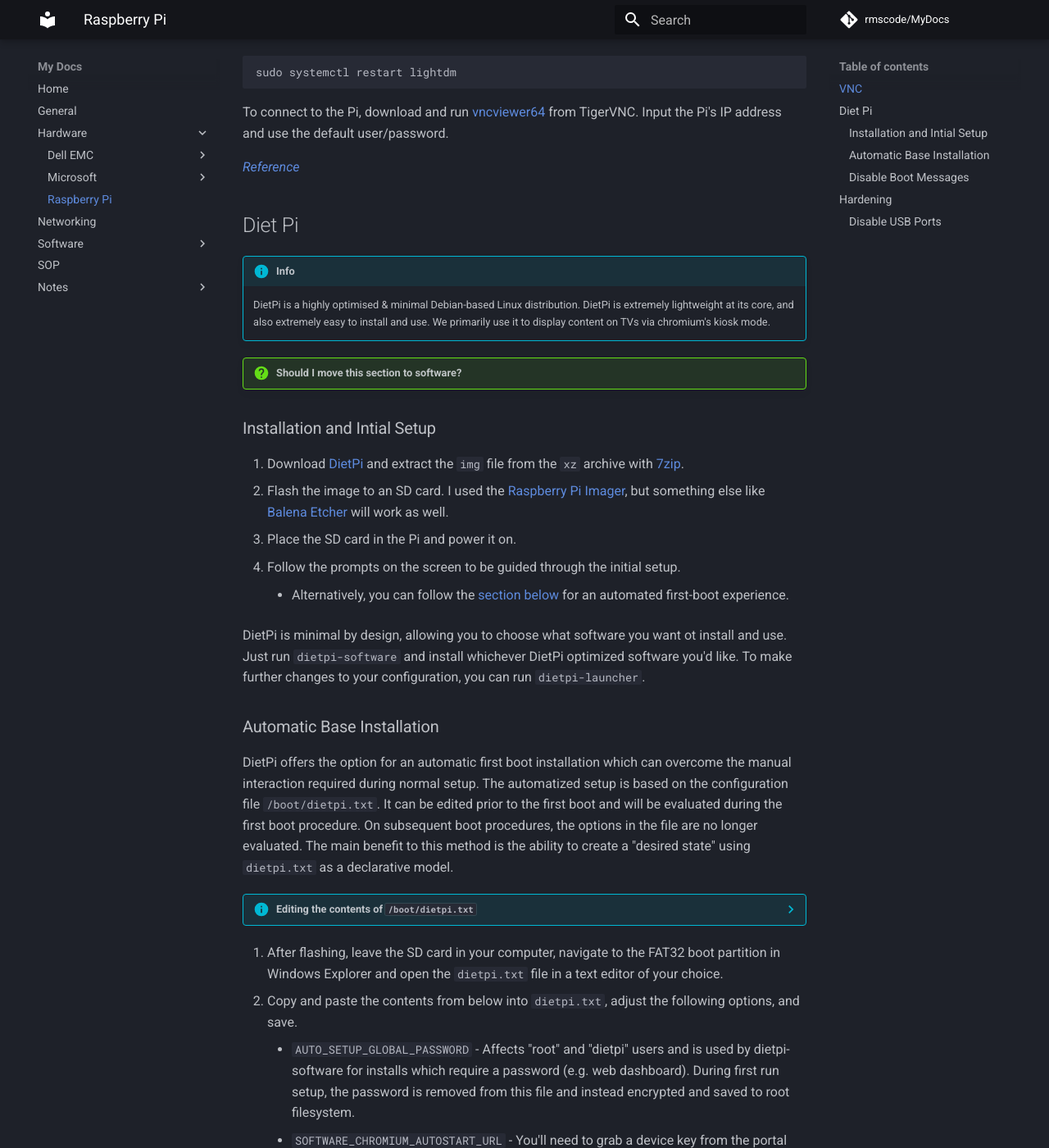
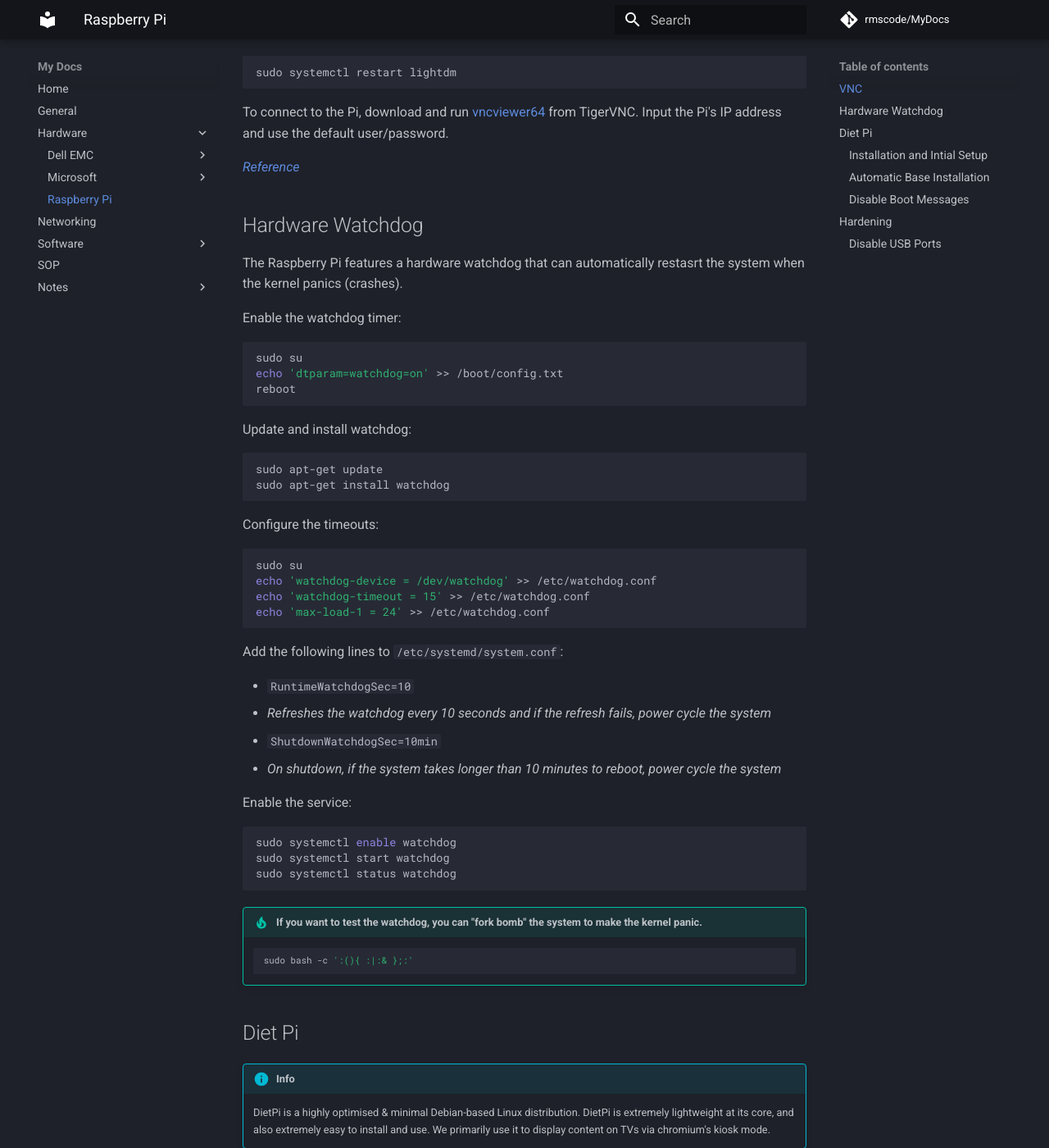
Before and after one commit to rmscode/binary-garden, an MkDocs documentation site: the page built from docs/hardware/raspberrypi.md, in a window 1280 px wide and 1400 px high, scrolled down 1195 px. Shown: the whole window at 82% size. Built offline with MkDocs 1.6.1 and Material for MkDocs 9.7.7, drawn with Linux system fonts in a browser that asks for light colours; comment, search, counter and statistics services are not loaded.

Commit message:
Update raspberrypi.md

````diff
--- a/docs/hardware/raspberrypi.md
+++ b/docs/hardware/raspberrypi.md
@@ -56,6 +56,55 @@
 To connect to the Pi, download and run [vncviewer64](https://github.com/TigerVNC/tigervnc/releases) from TigerVNC. Input the Pi's IP address and use the default user/password.
 
 [*Reference*](https://the-eg.github.io/2022/01/22/tigervnc-server-rpi.html)
+
+## Hardware Watchdog
+
+The Raspberry Pi features a hardware watchdog that can automatically restasrt the system when the kernel panics (crashes).
+
+Enable the watchdog timer:
+
+```bash
+sudo su
+echo 'dtparam=watchdog=on' >> /boot/config.txt
+reboot
+```
+
+Update and install watchdog:
+
+```bash
+sudo apt-get update
+sudo apt-get install watchdog
+```
+
+Configure the timeouts:
+
+```bash
+sudo su
+echo 'watchdog-device = /dev/watchdog' >> /etc/watchdog.conf
+echo 'watchdog-timeout = 15' >> /etc/watchdog.conf
+echo 'max-load-1 = 24' >> /etc/watchdog.conf
+```
+
+Add the following lines to `/etc/systemd/system.conf`:
+
+- `RuntimeWatchdogSec=10`
+  - *Refreshes the watchdog every 10 seconds and if the refresh fails, power cycle the system*
+- `ShutdownWatchdogSec=10min`
+  - *On shutdown, if the system takes longer than 10 minutes to reboot, power cycle the system*
+
+Enable the service:
+
+```bash
+sudo systemctl enable watchdog
+sudo systemctl start watchdog
+sudo systemctl status watchdog
+```
+
+!!! tip "If you want to test the watchdog, you can "fork bomb" the system to make the kernel panic."
+
+    ```bash
+    sudo bash -c ':(){ :|:& };:'
+    ```
 
 ## Diet Pi
 
````
